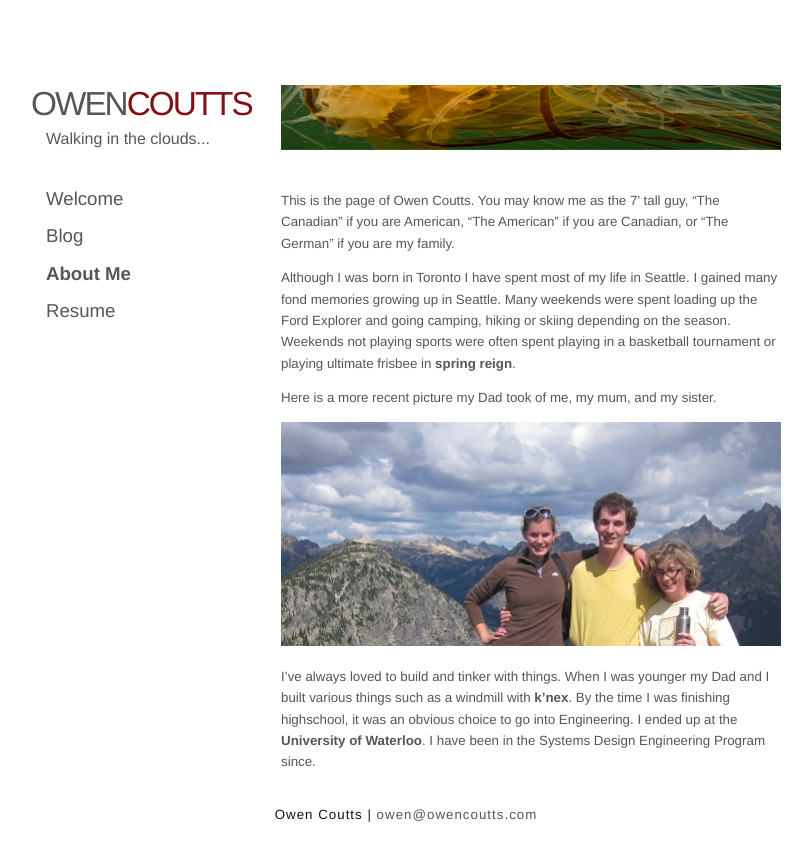
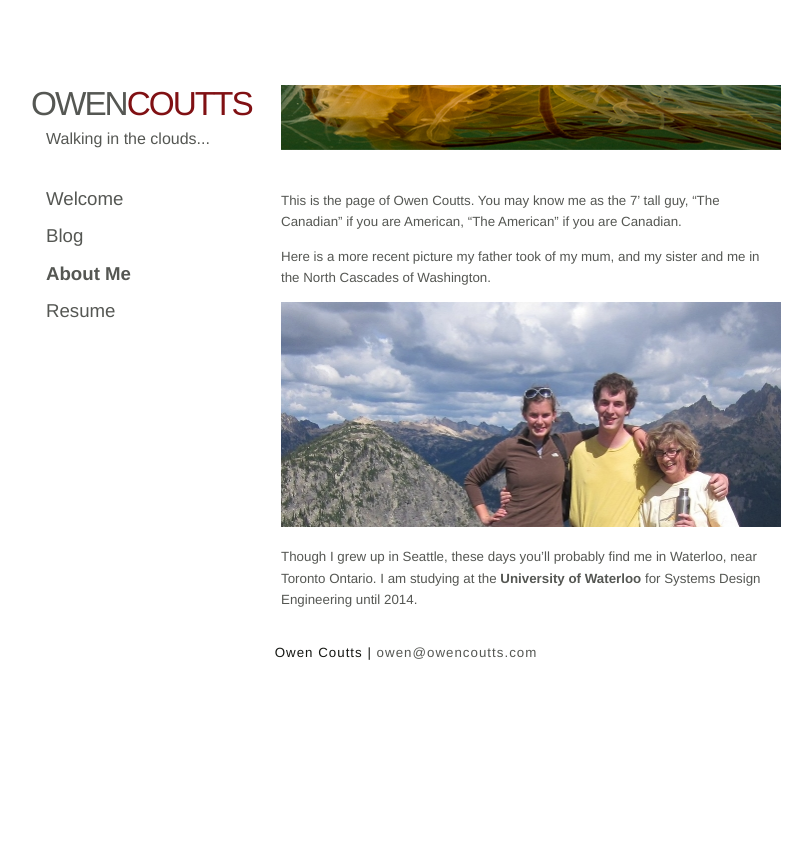
Before and after one commit to tallowen/tallowen.github.com, a Jekyll site: the page built from about.markdown, in a window 1280 px wide. Shown: the top 861 px of the page, without its empty margins (229-1041 px from the left). Built offline with Jekyll 4.4.1, drawn with Linux system fonts in a browser that asks for light colours.

Commit message:
Updated about page

```diff
--- a/about.markdown
+++ b/about.markdown
@@ -3,12 +3,10 @@ layout: default
 section: About Me
 ---
 
-This is the page of Owen Coutts. You may know me as the 7' tall guy, "The Canadian" if you are American, "The American" if you are Canadian, or "The German" if you are my family.
+This is the page of Owen Coutts. You may know me as the 7' tall guy, "The Canadian" if you are American, "The American" if you are Canadian.
 
-Although I was born in Toronto I have spent most of my life in Seattle. I gained many fond memories growing up in Seattle. Many weekends were spent loading up the Ford Explorer and going camping, hiking or skiing depending on the season. Weekends not playing sports were often spent playing in a basketball tournament or playing ultimate frisbee in [spring reign](http://discnw.org).
+Here is a more recent picture my father took of my mum, and my sister and me in the North Cascades of Washington.
 
-Here is a more recent picture my Dad took of me, my mum, and my sister.
+![Owen and fam in the cascades](/media/img/mountainfam.jpg "Mountain Fam")
 
-![Owen with his family in the cascades of Washington](/media/img/mountainfam.jpg "Mountain Fam")
-
-I've always loved to build and tinker with things. When I was younger my Dad and I built various things such as a windmill with [k'nex](http://www.knex.com). By the time I was finishing highschool, it was an obvious choice to go into Engineering. I ended up at the [University of Waterloo](http://uwaterloo.ca). I have been in the Systems Design Engineering Program since.
+Though I grew up in Seattle, these days you'll probably find me in Waterloo, near Toronto Ontario. I am studying at the [University of Waterloo](http://uwaterloo.ca) for Systems Design Engineering until 2014.
```
